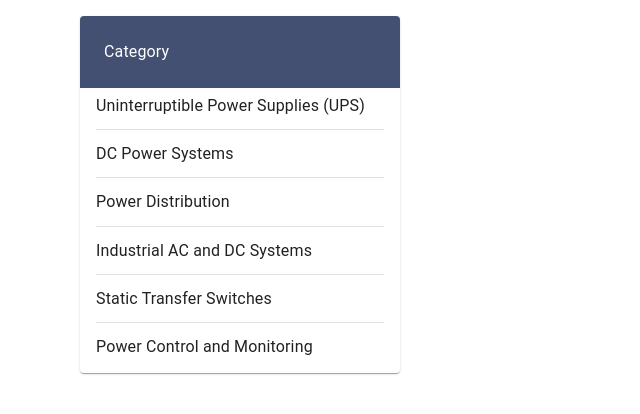
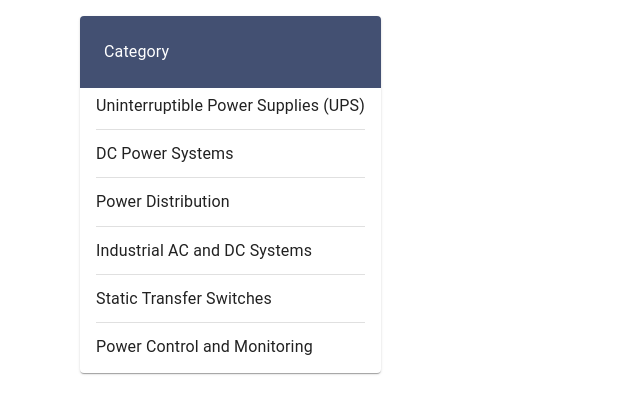
Before and after one commit to Ali-GreenHeart/react-dfe01-first, a React (Vite) app: page /netpro in a window 1280 px wide. Shown: the top 414 px of the page, without its empty margins (0-640 px from the left). Built offline with nearby package versions, Linux system fonts and the light colour scheme; no server answers.

Commit message:
fix categorymenu width issue

```diff
--- a/src/pages/NetPro/components/CategoryMenu/index.jsx
+++ b/src/pages/NetPro/components/CategoryMenu/index.jsx
@@ -22,7 +22,7 @@ const categories = [
 
 export default function CategoryMenu() {
     return (
-        <Paper sx={{ width: 320, maxWidth: '100%', margin: 2 }}>
+        <Paper sx={{ margin: 2 }}>
             <MenuList
                 subheader={
                     <Paper
```
